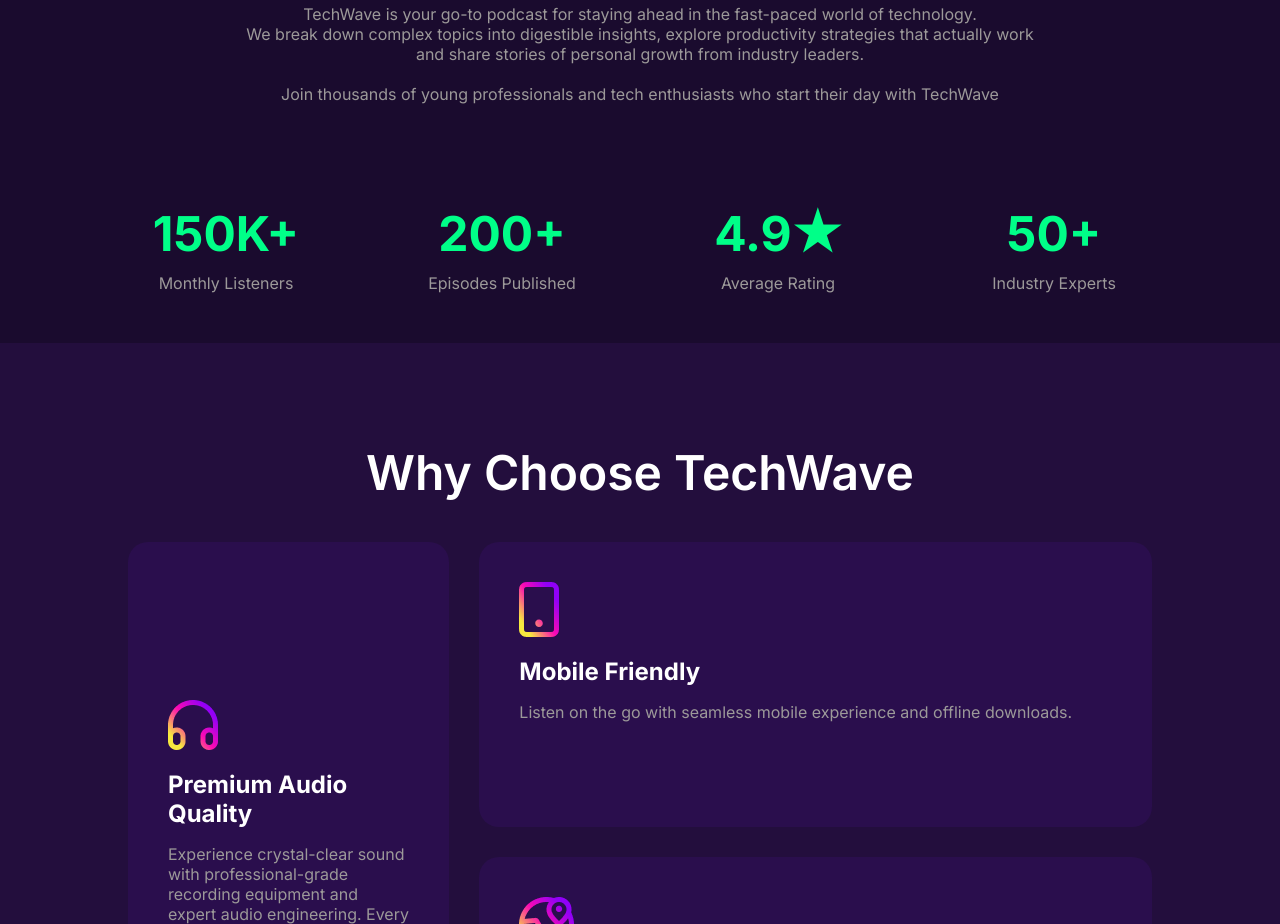
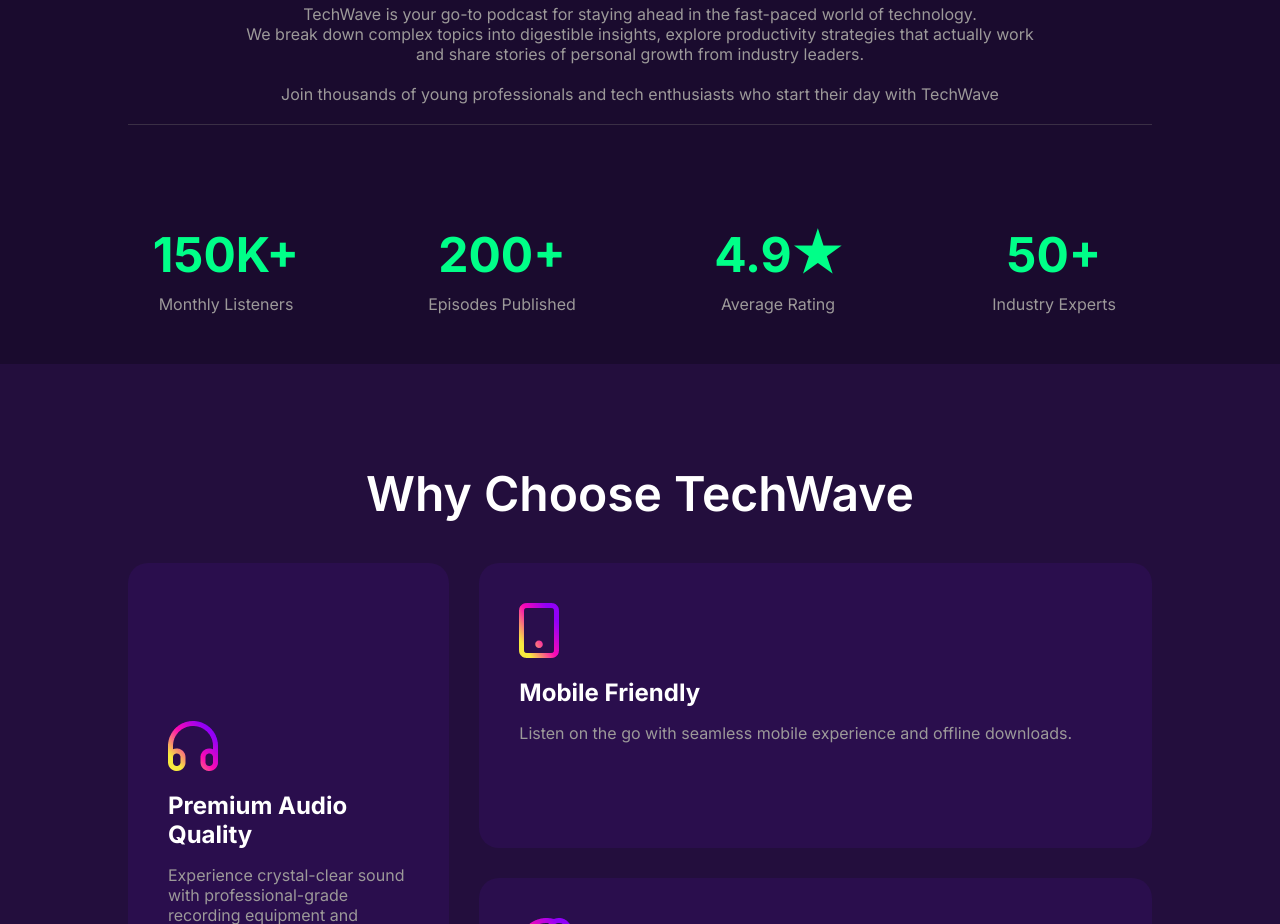
Before and after one commit to dev-shamim84/tech-wave, a plain HTML site: page index.html in a window 1280 px wide. Shown: the part 940-1864 px from the top of the page. Drawn offline with Linux system fonts and the light colour scheme.

Commit message:
horaijontal line added in about section

```diff
--- a/index.html
+++ b/index.html
@@ -64,6 +64,7 @@
             <br> <br>
             Join thousands of young professionals and tech enthusiasts who start their day with TechWave
           </p>
+          <hr>
         </div>
         <div class="podcast-cards">
           <div class="podcast-card">
--- a/styles/style.css
+++ b/styles/style.css
@@ -132,6 +132,7 @@ header {
   max-width: 100%;
 }
 
+
 .banner-content h1 {
   color: #fff;
   font-size: 60px;
@@ -183,6 +184,12 @@ header {
 #about-section {
   background-color: #1A0B2E;
   padding: 50px 0px;
+}
+
+.about-content hr {
+  border: none;
+  border-top: 1.5px solid rgba(112, 106, 106, 0.377);
+  margin: 15px 0 0 0;
 }
 
 .about-content h2 {
```
